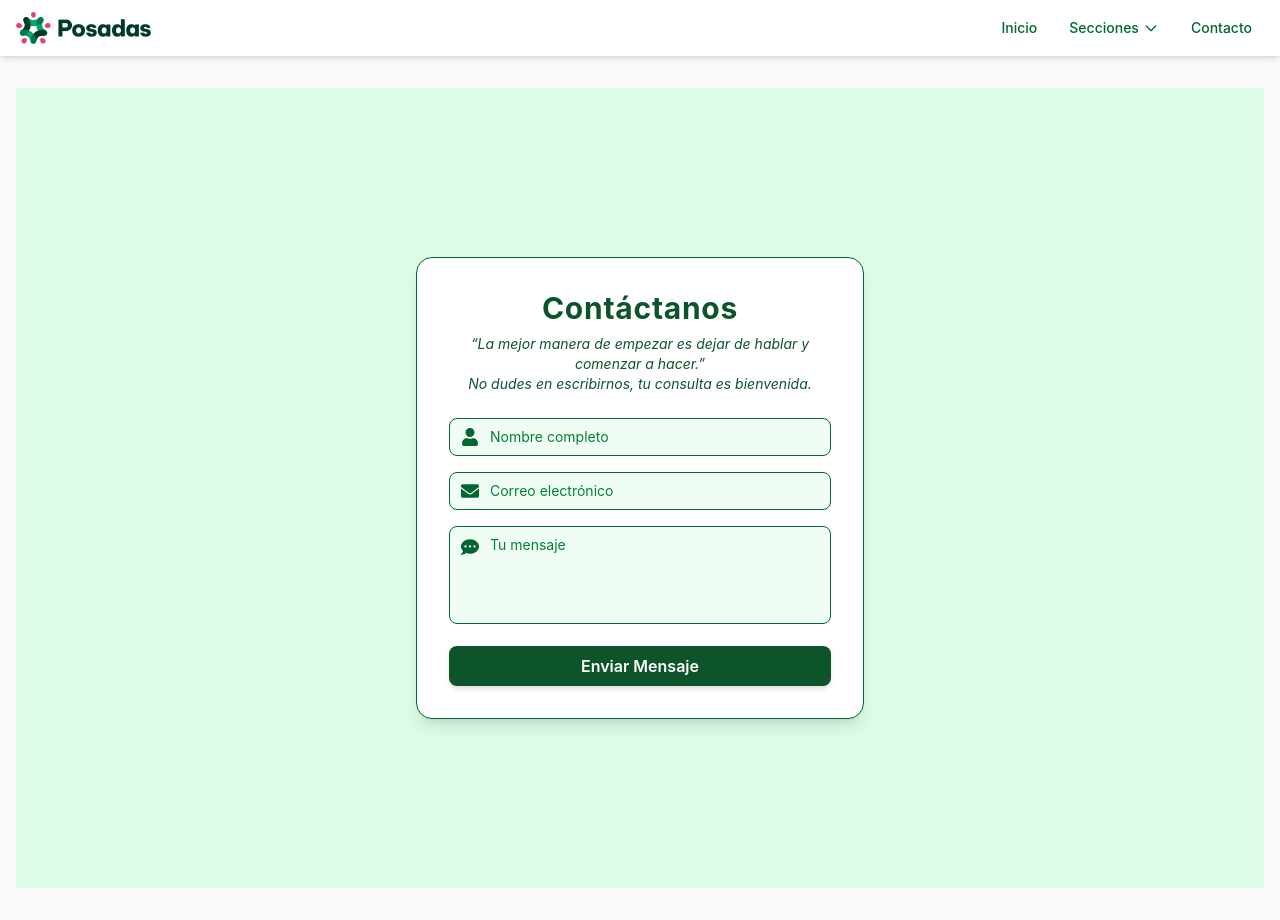
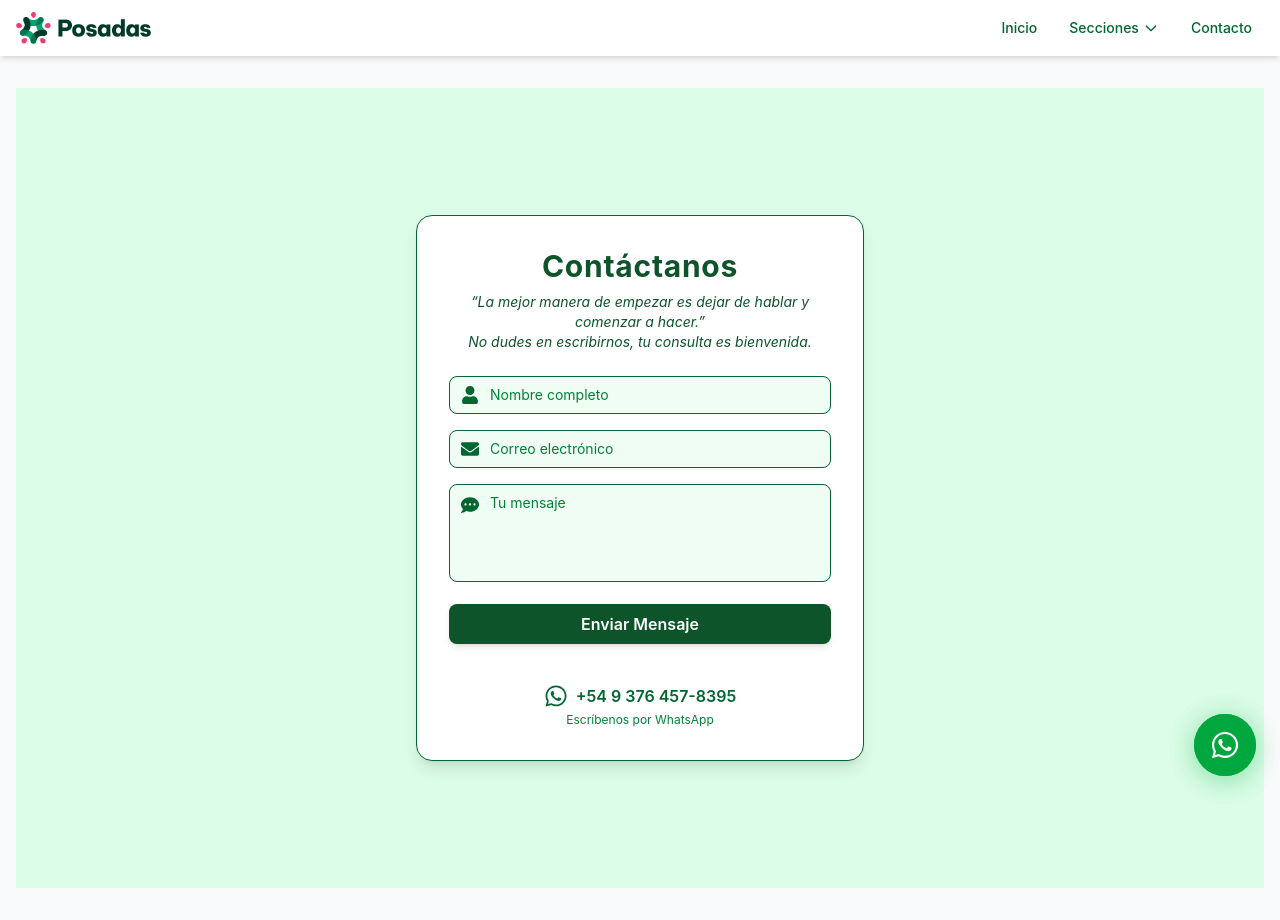
Before and after one commit to Pir4te64/my-eventos-appfinal, a React (Vite) app: page /contacto in a window 1280 px wide. Built offline with nearby package versions, Linux system fonts and the light colour scheme; a web font is replaced by a local one.

Commit message:
Add WhatsApp integration to App and Contact pages. Include a floating WhatsApp button for quick access and a contact link with WhatsApp details in the Contact page. Enhance user experience with fade-in animations for both elements.

```diff
--- a/src/App.jsx
+++ b/src/App.jsx
@@ -14,6 +14,7 @@ import Seccion8 from './pages/Seccion8'
 import Seccion9 from './pages/Seccion9'
 import Contacto from './pages/Contacto'
 import ScrollToTop from './components/ScrollToTop'
+import { FaWhatsapp } from 'react-icons/fa';
 
 function App() {
   return (
@@ -35,6 +36,26 @@ function App() {
         <Route path="/contacto" element={<Contacto />} />
       </Routes>
       </main>
+      {/* Botón flotante de WhatsApp global */}
+      <a
+        href="https://wa.me/5493764578395"
+        target="_blank"
+        rel="noopener noreferrer"
+        className="fixed z-50 bottom-6 right-6 bg-green-600 hover:bg-green-700 text-white rounded-full shadow-lg p-4 flex items-center justify-center transition-all duration-300 animate-fadeInUp"
+        style={{ boxShadow: '0 4px 24px 0 rgba(34,197,94,0.25)' }}
+        aria-label="WhatsApp"
+      >
+        <FaWhatsapp className="text-3xl" />
+      </a>
+      <style>{`
+        @keyframes fadeInUp {
+          0% { opacity: 0; transform: translateY(40px); }
+          100% { opacity: 1; transform: translateY(0); }
+        }
+        .animate-fadeInUp {
+          animation: fadeInUp 0.8s cubic-bezier(.4,0,.2,1) both;
+        }
+      `}</style>
     </div>
   )
 }
--- a/src/pages/Contacto.jsx
+++ b/src/pages/Contacto.jsx
@@ -1,4 +1,4 @@
-import { FaUser, FaEnvelope, FaCommentDots } from 'react-icons/fa';
+import { FaUser, FaEnvelope, FaCommentDots, FaWhatsapp } from 'react-icons/fa';
 
 export default function Contacto() {
   return (
@@ -21,7 +21,31 @@ export default function Contacto() {
           </div>
           <button type="submit" className="w-full py-2 bg-green-900 hover:bg-green-700 text-white font-semibold rounded-lg transition-all duration-300 shadow-md hover:scale-105 hover:shadow-lg animate-fadeInUp delay-200">Enviar Mensaje</button>
         </form>
+        {/* WhatsApp contacto */}
+        <div className="mt-8 flex flex-col items-center">
+          <a
+            href="https://wa.me/5493764578395"
+            target="_blank"
+            rel="noopener noreferrer"
+            className="flex items-center gap-2 text-green-800 font-semibold text-base hover:text-green-900 transition mt-2"
+          >
+            <FaWhatsapp className="text-2xl" />
+            +54 9 376 457-8395
+          </a>
+          <span className="text-xs text-green-700 mt-1">Escríbenos por WhatsApp</span>
+        </div>
       </div>
+      {/* Botón flotante de WhatsApp */}
+      <a
+        href="https://wa.me/5493764578395"
+        target="_blank"
+        rel="noopener noreferrer"
+        className="fixed z-50 bottom-6 right-6 bg-green-600 hover:bg-green-700 text-white rounded-full shadow-lg p-4 flex items-center justify-center transition-all duration-300 animate-fadeInUp"
+        style={{ boxShadow: '0 4px 24px 0 rgba(34,197,94,0.25)' }}
+        aria-label="WhatsApp"
+      >
+        <FaWhatsapp className="text-3xl" />
+      </a>
       <style>{`
         @keyframes fadeInUp {
           0% { opacity: 0; transform: translateY(40px); }
--- a/src/pages/Seccion5.jsx
+++ b/src/pages/Seccion5.jsx
@@ -115,7 +115,7 @@ export default function Seccion5() {
                         {sede.email && <div className="text-sm text-green-900 font-medium"><span className="font-semibold">Email:</span> <a href={`mailto:${sede.email}`} className="text-green-800 underline font-semibold">{sede.email}</a></div>}
                         {sede.web && <div className="text-sm text-green-900 font-medium"><span className="font-semibold">Web:</span> <a href={sede.web.startsWith('http') ? sede.web : `https://${sede.web}`} target="_blank" rel="noopener noreferrer" className="text-green-800 underline font-semibold">{sede.web.replace('https://','').replace('http://','')}</a></div>}
                         {sede.redes && <div className="text-sm text-green-900 font-medium"><span className="font-semibold">Redes Sociales:</span> <span className="text-green-800">{sede.redes}</span></div>}
-                      </div>
+          </div>
                     )}
                   </div>
                 </div>
```
